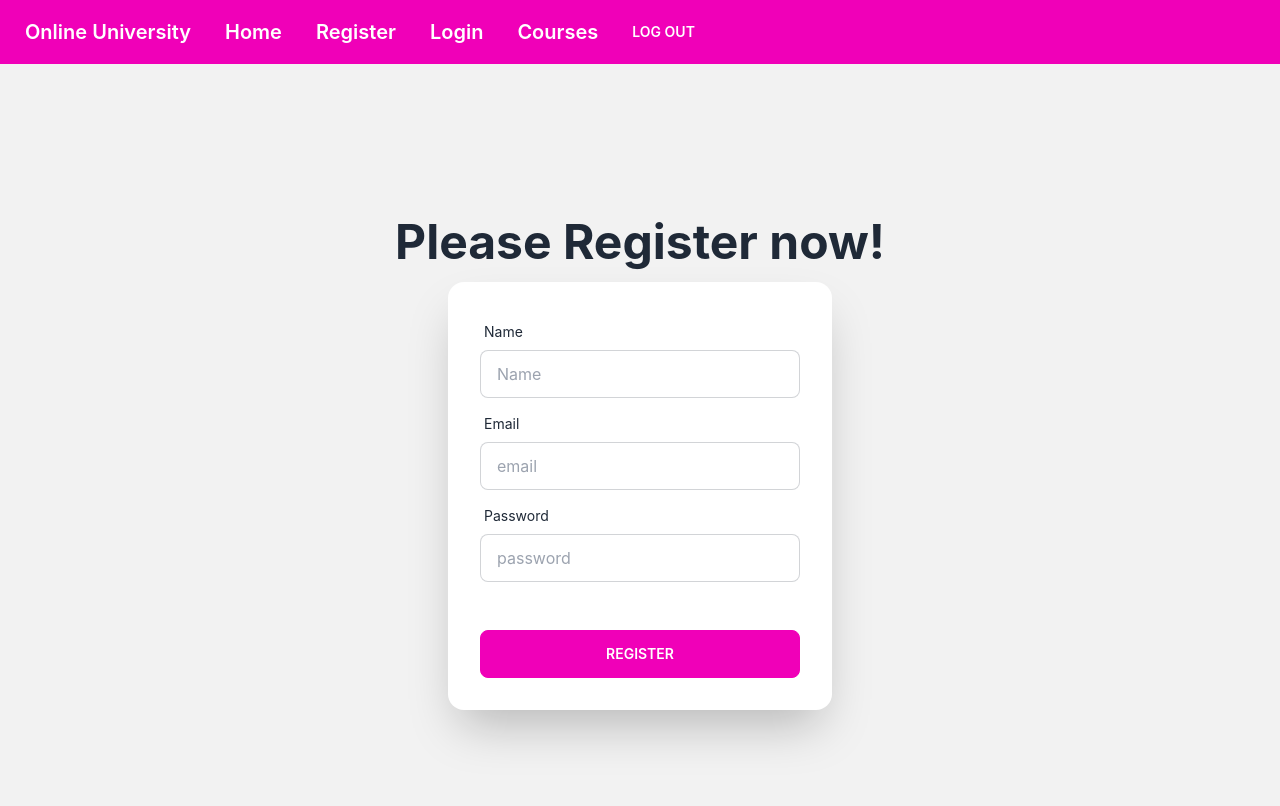
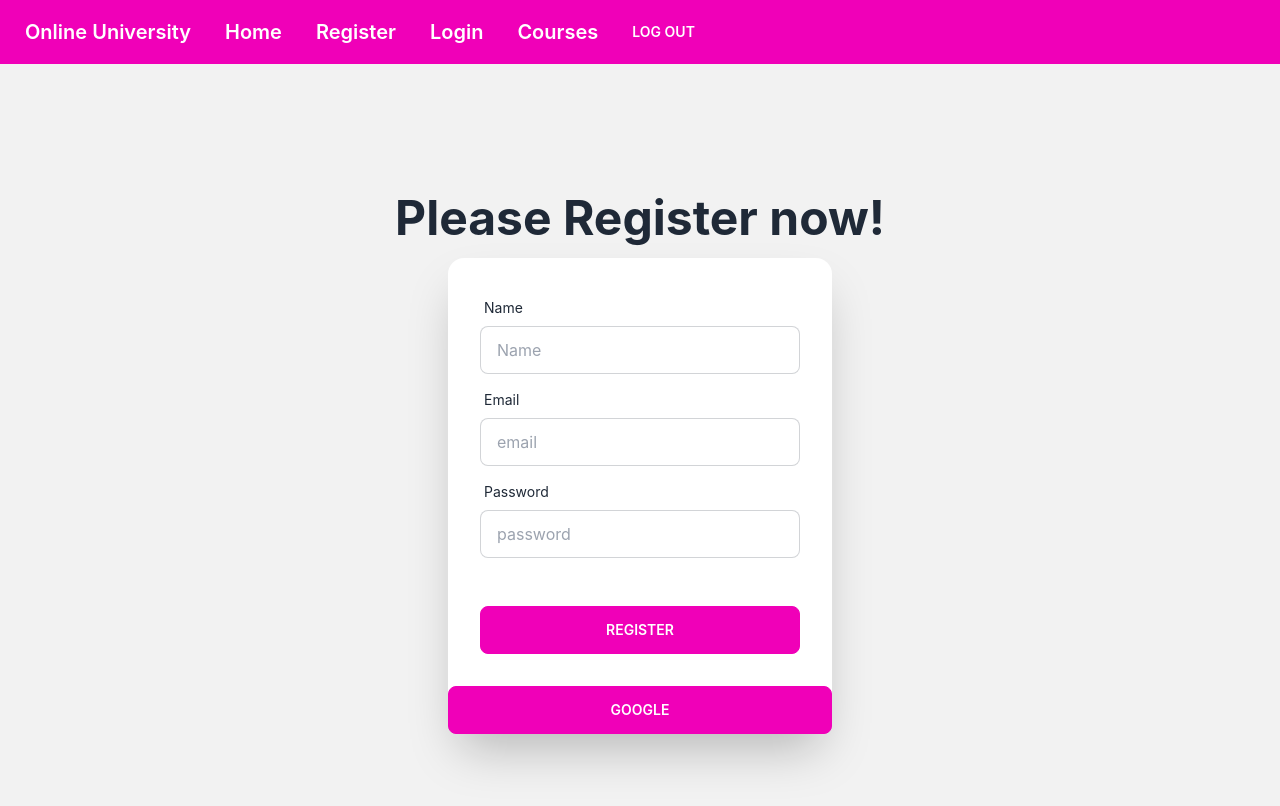
Before and after one commit to alimmahade/online-university, a React (Create React App) app: page /register in a window 1280 px wide. Shown: the top 806 px of the page. Built offline with nearby package versions, Linux system fonts and the light colour scheme; no server answers.

Commit message:
Google sign in added

```diff
--- a/src/Components/Register.js
+++ b/src/Components/Register.js
@@ -2,7 +2,7 @@
 import { AuthContext } from '../Contexts/UserContext';
 
 const Register = () => {
-    const {createUser}= useContext(AuthContext);
+    const {createUser,signInWithGoogle}= useContext(AuthContext);
     console.log(createUser)
 
     const handleRegister=(event)=>{
@@ -18,6 +18,15 @@
             console.log('Registered user',user)
         })
         .catch(error=>{console.log(error)})
+
+    }
+    const handleGoogleSignIn=()=>{
+      signInWithGoogle()
+      .then(result=>{
+        const user= result.user;
+        console.log(user)
+      })
+      .catch(error=>console.error(error))
 
     }
     return (
@@ -56,6 +65,7 @@
         </div>
 
       </form>
+      <button onClick={handleGoogleSignIn} className="btn btn-secondary">Google</button>
     </div>
   </div>
 </div>
--- a/src/Contexts/UserContext.js
+++ b/src/Contexts/UserContext.js
@@ -1,6 +1,6 @@
 import React, { createContext, useEffect, useState } from 'react';
 import app from '../Firebase/Firebase.init';
-import { getAuth, createUserWithEmailAndPassword, signInWithEmailAndPassword, onAuthStateChanged, signOut } from "firebase/auth";
+import { getAuth, createUserWithEmailAndPassword, signInWithEmailAndPassword, onAuthStateChanged, signOut, GoogleAuthProvider, signInWithPopup } from "firebase/auth";
 
 
 export const AuthContext=createContext();
@@ -8,12 +8,17 @@
 const auth= getAuth(app);
 const UserContext = ({children}) => {
     const [user, setUser]= useState({displayName:'Mehedi'});
+    const googleProvider=new GoogleAuthProvider();
     const createUser=(email,password)=>{
         return createUserWithEmailAndPassword(auth,email,password);
     }
     const userLogIn=(email,password)=>{
         return signInWithEmailAndPassword(auth,email,password);
     }
+const signInWithGoogle=()=>{
+    return signInWithPopup(auth,googleProvider)
+}
+
 const logOut=()=>{
     return signOut(auth);
 }
@@ -23,7 +28,7 @@
     return ()=>{unsubscribe();}
 }, [])
 
-    const authInfo={user,createUser,userLogIn,logOut};
+    const authInfo={user,createUser,userLogIn,logOut,signInWithGoogle};
 return (
         <AuthContext.Provider value={authInfo}>
             {children}
```
